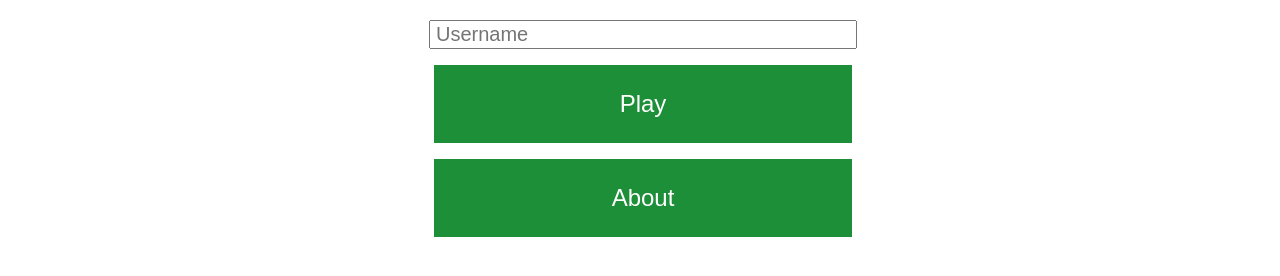
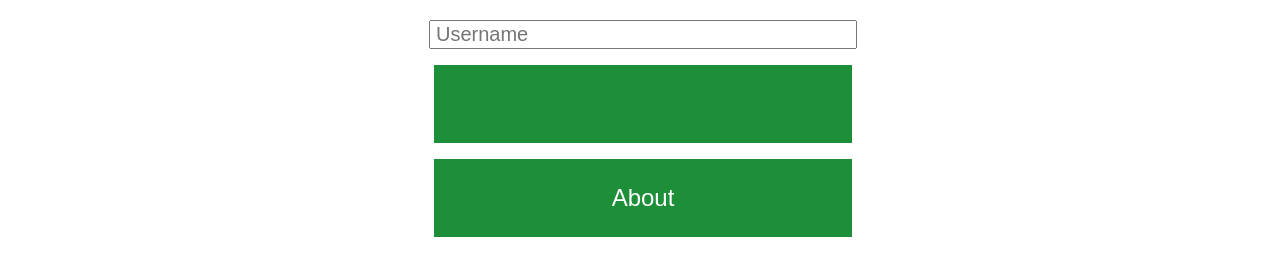
Before and after one commit to ryfurrer/PhaserMaze, a plain HTML site: page index.html in a window 1280 px wide. Shown: the part 176-452 px from the top of the page. Drawn offline with nearby package versions, Linux system fonts and the light colour scheme.

Commit message:
Update index.html

```diff
--- a/index.html
+++ b/index.html
@@ -19,7 +19,7 @@
     		</p>
             <a href="https://ryfurrer.github.io/PhaserMaze/game.html">
                 <p>
-                    <input type='submit' name='login' value ='Play' />
+                    <input type='button'/>
                 </p>
             </a>
     	</form>
```
